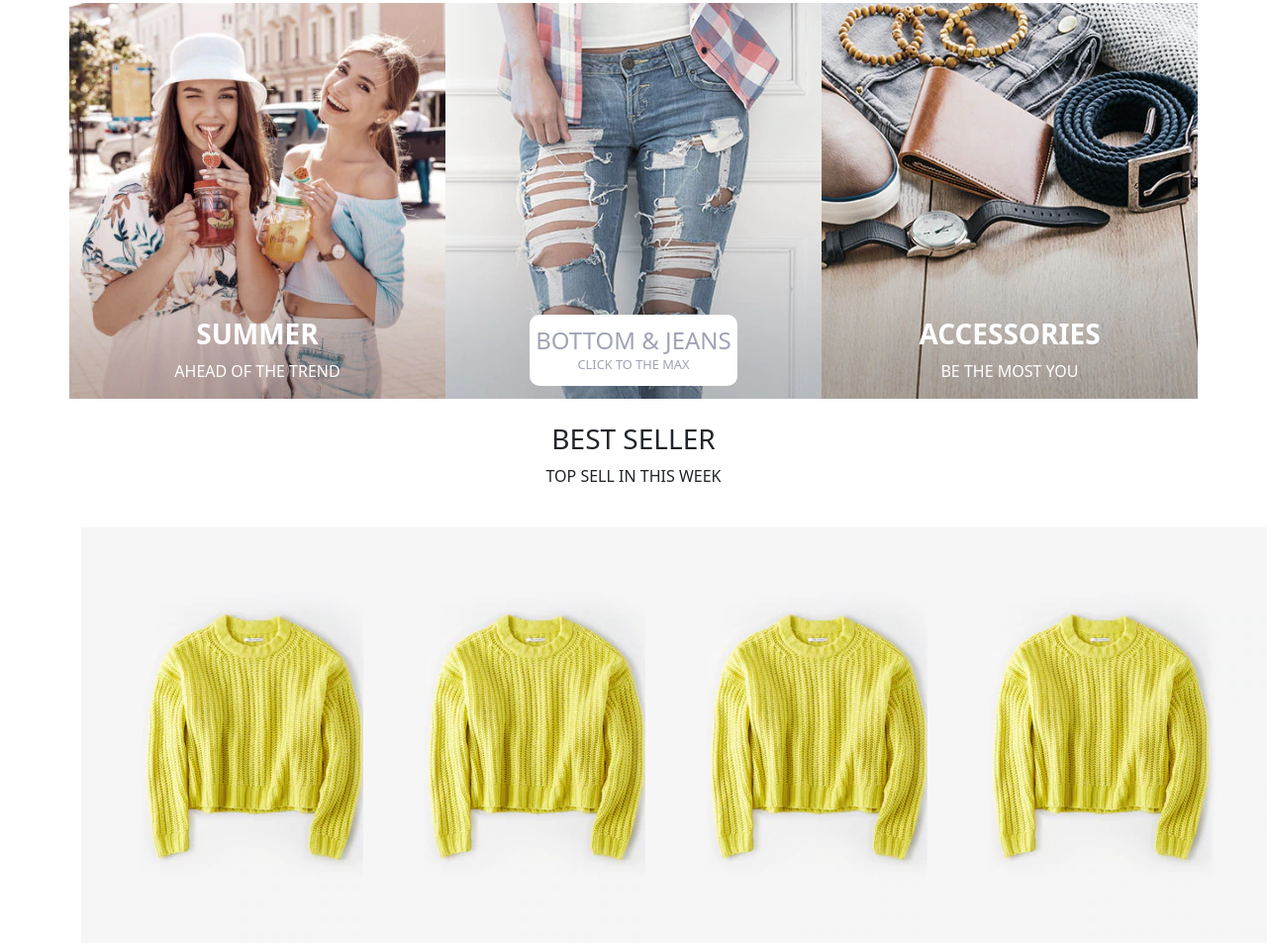
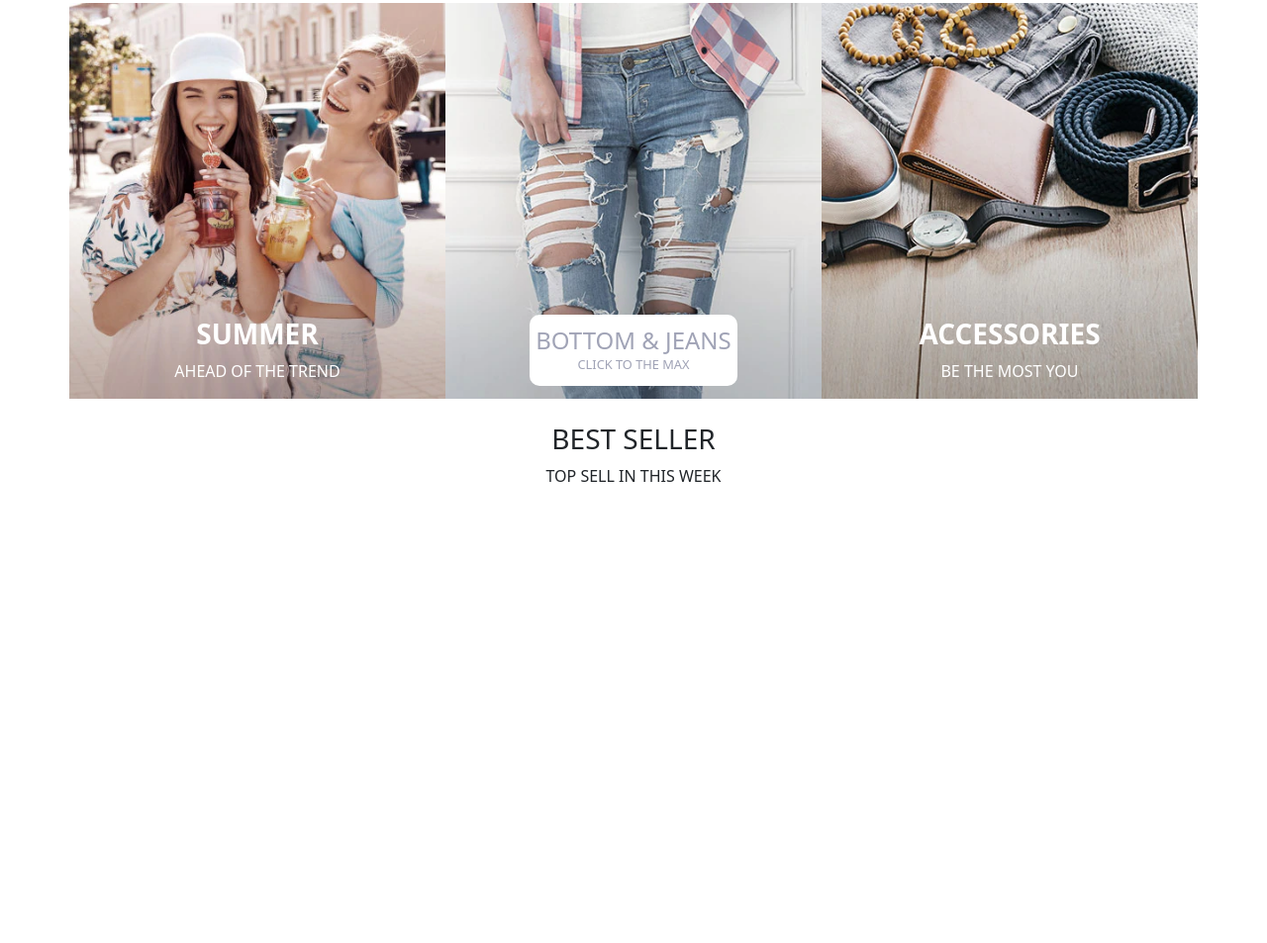
Before and after one commit to dask2207/optimal, a plain HTML site: page index.html in a window 1280 px wide. Shown: the part 829-1782 px from the top of the page at 99% size. After the commit the page ends 1362 px from the top, so only its background shows below. Drawn offline with Linux system fonts and the light colour scheme; files whose address does not match are found by name.

Commit message:
Update index.html

```diff
--- a/index.html
+++ b/index.html
@@ -136,25 +136,21 @@
       <div class="row">
         <div class="col-xl-3">
           <div class="inner-card">
-            <img src="images/3_e10bf8f6-a74f-4b0f-bd63-eb90f71b90f7_350x.jpg" alt="">
           </div>
         </div>
 
         <div class="col-xl-3">
           <div class="inner-card">
-            <img src="images/3_e10bf8f6-a74f-4b0f-bd63-eb90f71b90f7_350x.jpg" alt="">
           </div>
         </div>
 
         <div class="col-xl-3">
           <div class="inner-card">
-            <img src="images/3_e10bf8f6-a74f-4b0f-bd63-eb90f71b90f7_350x.jpg" alt="">
           </div>
         </div>
 
         <div class="col-xl-3">
           <div class="inner-card">
-            <img src="images/3_e10bf8f6-a74f-4b0f-bd63-eb90f71b90f7_350x.jpg" alt="">
           </div>
         </div>
       </div>
```
